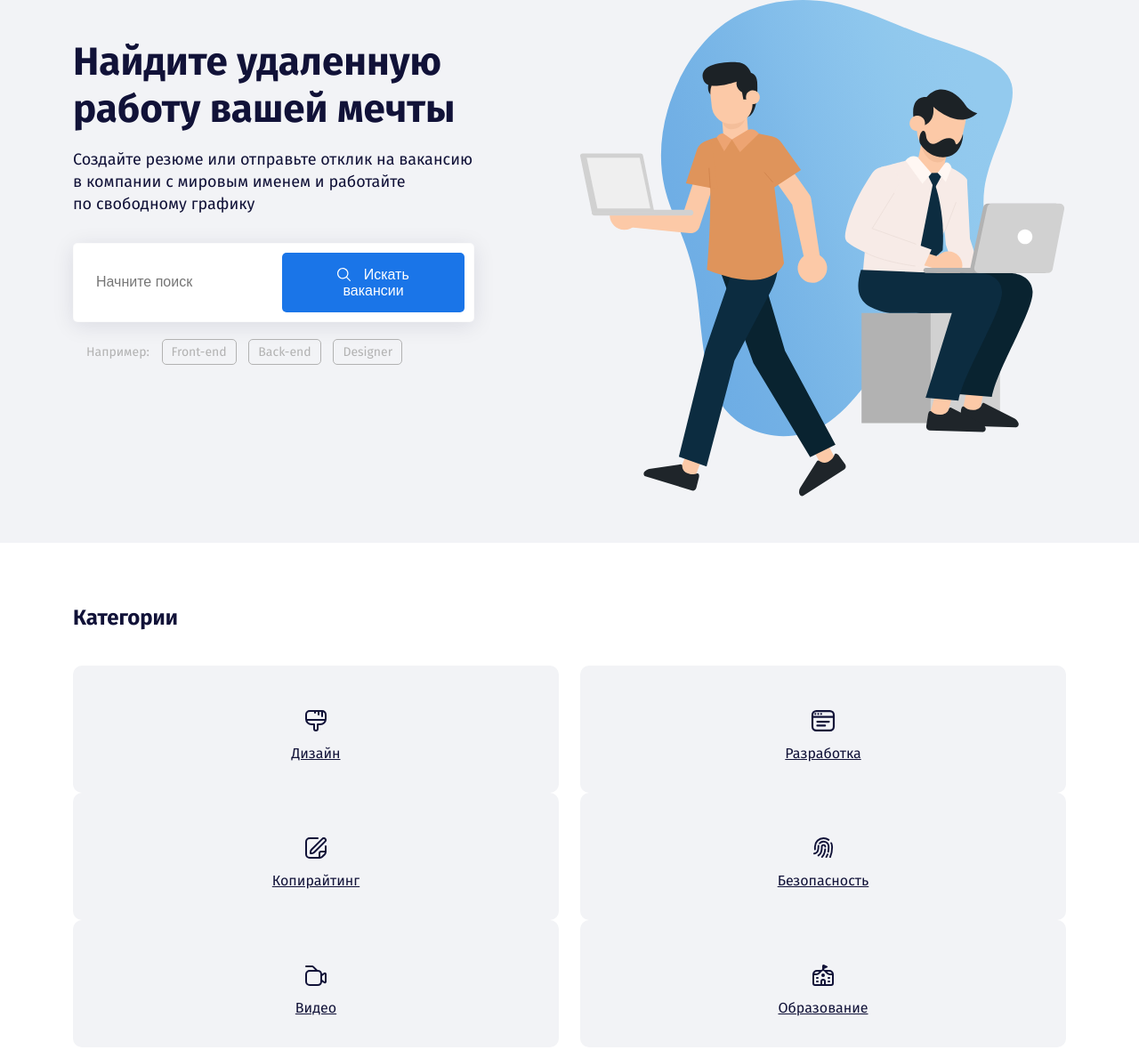
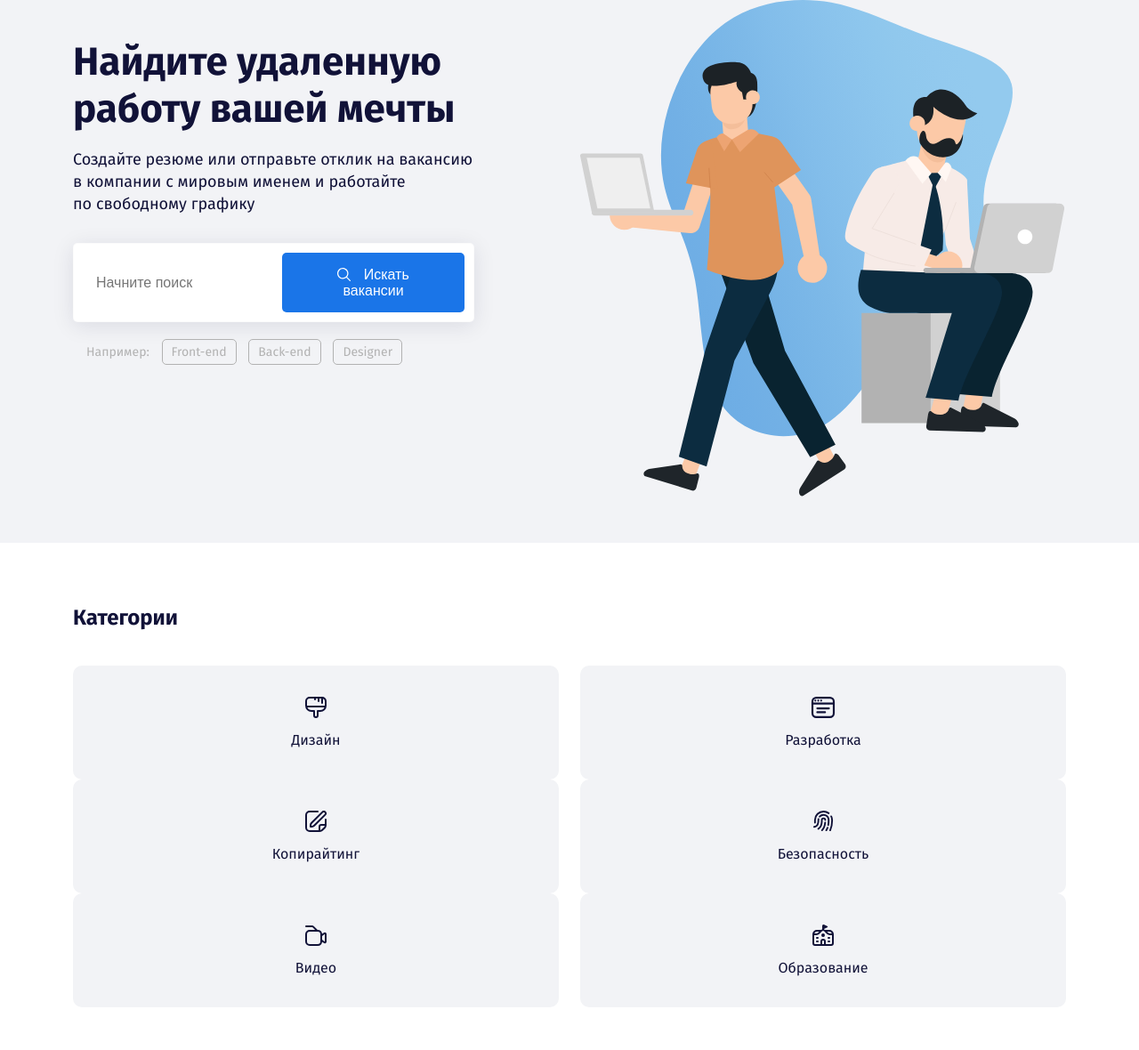
Before and after one commit to Floia329/findyourjobs, a plain HTML site: page index.html in a window 1280 px wide. Shown: the part 131-1311 px from the top of the page at 89% size. Drawn offline with Linux system fonts and the light colour scheme.

Commit message:
Add files via upload

```diff
--- a/css/style.css
+++ b/css/style.css
@@ -75,10 +75,11 @@ body {
   border: none;
   flex-grow: 1;
   font-size: 16px;
+  line-height: 19px;
   padding-left: 15px;
 }
 .input:focus {
-  outline: 1px dotted #666;
+  outline: none;
 }
 .tags-group {
   padding-left: 15px;
@@ -103,7 +104,7 @@ body {
   margin-top: 0;
 }
 .card {
-  text-transform: none;
+  text-decoration: none;
   color: #111238;
   background: #f2f3f6;
   border-radius: 10px;
@@ -119,6 +120,6 @@ body {
 }
 .card-icon {
   fill: #111238;
-  margin: 15px;
+  margin-bottom: 15px;
   transition: fill 0.2s;
 }
```
